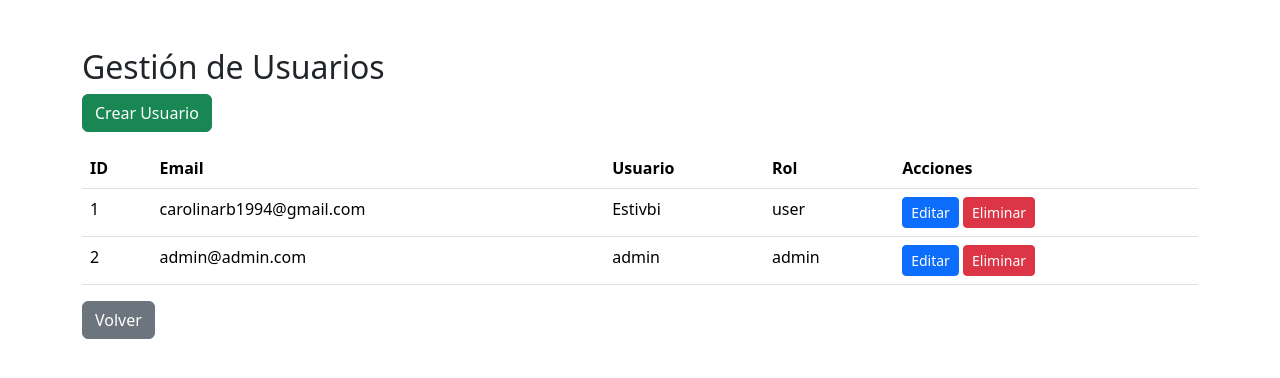
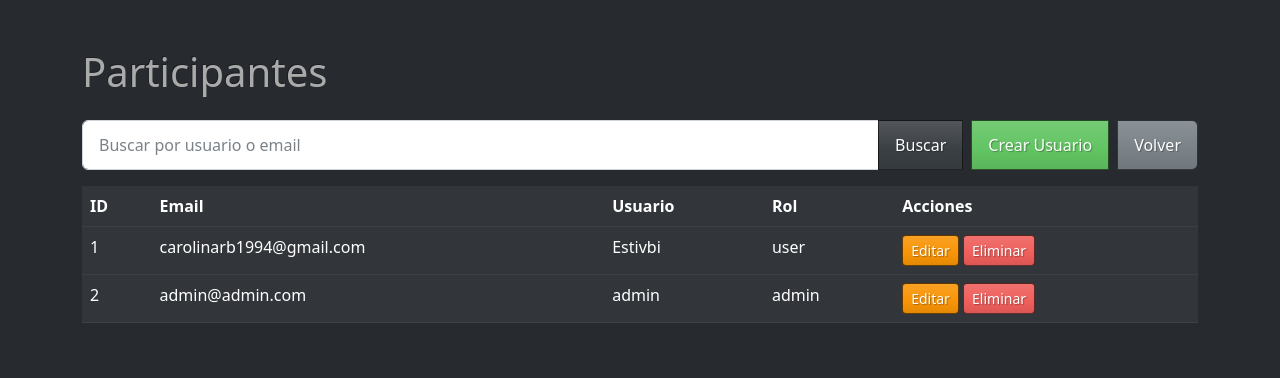
Before and after one commit to Estivbi/torneo_videojuegos, a Flask app: page /admin/usuarios in a window 1280 px wide. Shown: the top 378 px of the page. Run offline with Flask 3, Linux system fonts and the light colour scheme; a user stored in the database is signed in; data comes from the database, SQL or seed files in the repository; parts of the project's set-up code (start-up, migrations or seed data) failed here and were passed over; some libraries are stand-ins or nearby versions.

Commit message:
Add admin panel and user management features with Spanish localization

```diff
--- a/routes/main.py
+++ b/routes/main.py
@@ -21,7 +21,14 @@ def admin_panel():
 @admin_required
 def admin_usuarios():
     db = get_db()
-    usuarios = db.execute('SELECT * FROM users').fetchall()
+    q = request.args.get('q', '').strip()
+    if q:
+        usuarios = db.execute(
+            "SELECT * FROM users WHERE username LIKE ? OR email LIKE ?",
+            (f"%{q}%", f"%{q}%")
+        ).fetchall()
+    else:
+        usuarios = db.execute('SELECT * FROM users').fetchall()
     return render_template('admin_usuarios.html', usuarios=usuarios)
 
 @main.route('/admin/juegos')
--- a/templates/admin.html
+++ b/templates/admin.html
@@ -3,7 +3,7 @@
 <head>
     <meta charset="UTF-8">
     <title>Panel de Administración</title>
-    <link href="https://cdn.jsdelivr.net/npm/bootstrap@5.3.3/dist/css/bootstrap.min.css" rel="stylesheet">
+    <link href="https://cdn.jsdelivr.net/npm/bootswatch@5.3.3/dist/slate/bootstrap.min.css" rel="stylesheet">
 </head>
 <body>
 <div class="container mt-5">
--- a/templates/admin_juegos.html
+++ b/templates/admin_juegos.html
@@ -3,7 +3,7 @@
 <head>
     <meta charset="UTF-8">
     <title>Gestión de Juegos</title>
-    <link href="https://cdn.jsdelivr.net/npm/bootstrap@5.3.3/dist/css/bootstrap.min.css" rel="stylesheet">
+    <link href="https://cdn.jsdelivr.net/npm/bootswatch@5.3.3/dist/slate/bootstrap.min.css" rel="stylesheet">
 </head>
 <body>
 <div class="container mt-5">
--- a/templates/admin_usuarios.html
+++ b/templates/admin_usuarios.html
@@ -1,39 +1,48 @@
-<!-- templates/admin_usuarios.html -->
 <!DOCTYPE html>
 <html lang="es">
 <head>
     <meta charset="UTF-8">
-    <title>Gestión de Usuarios</title>
-    <link href="https://cdn.jsdelivr.net/npm/bootstrap@5.3.3/dist/css/bootstrap.min.css" rel="stylesheet">
+    <title>Gestionar Usuarios</title>
+    <link href="https://cdn.jsdelivr.net/npm/bootswatch@5.3.3/dist/slate/bootstrap.min.css" rel="stylesheet">
 </head>
 <body>
 <div class="container mt-5">
-    <h2>Gestión de Usuarios</h2>
-    <a href="{{ url_for('main.crear_usuario') }}" class="btn btn-success mb-3">Crear Usuario</a>
-    <table class="table">
+    <h1 class="mb-4">Participantes</h1>
+    <form method="get" class="mb-3">
+        <div class="input-group">
+            <input type="text" name="q" class="form-control" placeholder="Buscar por usuario o email" value="{{ request.args.get('q', '') }}">
+            <button class="btn btn-primary" type="submit">Buscar</button>
+            <a href="{{ url_for('main.crear_usuario') }}" class="btn btn-success ms-2">Crear Usuario</a>
+            <a href="{{ url_for('main.admin_panel') }}" class="btn btn-secondary ms-2">Volver</a>
+        </div>
+    </form>
+    <table class="table table-dark table-striped">
         <thead>
             <tr>
-                <th>ID</th><th>Email</th><th>Usuario</th><th>Rol</th><th>Acciones</th>
+                <th>ID</th>
+                <th>Email</th>
+                <th>Usuario</th>
+                <th>Rol</th>
+                <th>Acciones</th>
             </tr>
         </thead>
         <tbody>
-            {% for u in usuarios %}
+        {% for u in usuarios %}
             <tr>
                 <td>{{ u.id }}</td>
                 <td>{{ u.email }}</td>
                 <td>{{ u.username }}</td>
                 <td>{{ u.role }}</td>
                 <td>
-                    <a href="{{ url_for('main.editar_usuario', user_id=u.id) }}" class="btn btn-primary btn-sm">Editar</a>
+                    <a href="{{ url_for('main.editar_usuario', user_id=u.id) }}" class="btn btn-sm btn-warning">Editar</a>
                     <form action="{{ url_for('main.eliminar_usuario', user_id=u.id) }}" method="post" style="display:inline;">
-                        <button type="submit" class="btn btn-danger btn-sm" onclick="return confirm('¿Eliminar este usuario?')">Eliminar</button>
+                        <button class="btn btn-sm btn-danger" type="submit" onclick="return confirm('¿Eliminar usuario?')">Eliminar</button>
                     </form>
                 </td>
             </tr>
-            {% endfor %}
+        {% endfor %}
         </tbody>
     </table>
-    <a href="{{ url_for('main.admin_panel') }}" class="btn btn-secondary">Volver</a>
 </div>
 </body>
 </html>
--- a/templates/crear_juego.html
+++ b/templates/crear_juego.html
@@ -4,7 +4,7 @@
 <head>
     <meta charset="UTF-8">
     <title>Crear Juego</title>
-    <link href="https://cdn.jsdelivr.net/npm/bootstrap@5.3.3/dist/css/bootstrap.min.css" rel="stylesheet">
+    <link href="https://cdn.jsdelivr.net/npm/bootswatch@5.3.3/dist/slate/bootstrap.min.css" rel="stylesheet">
 </head>
 <body>
 <div class="container mt-5">
--- a/templates/crear_usuario.html
+++ b/templates/crear_usuario.html
@@ -3,7 +3,7 @@
 <head>
     <meta charset="UTF-8">
     <title>Crear Usuario</title>
-    <link href="https://cdn.jsdelivr.net/npm/bootstrap@5.3.3/dist/css/bootstrap.min.css" rel="stylesheet">
+     <link href="https://cdn.jsdelivr.net/npm/bootswatch@5.3.3/dist/slate/bootstrap.min.css" rel="stylesheet">
 </head>
 <body>
 <div class="container mt-5">
--- a/templates/editar_juego.html
+++ b/templates/editar_juego.html
@@ -4,7 +4,7 @@
 <head>
     <meta charset="UTF-8">
     <title>Editar Juego</title>
-    <link href="https://cdn.jsdelivr.net/npm/bootstrap@5.3.3/dist/css/bootstrap.min.css" rel="stylesheet">
+     <link href="https://cdn.jsdelivr.net/npm/bootswatch@5.3.3/dist/slate/bootstrap.min.css" rel="stylesheet">
 </head>
 <body>
 <div class="container mt-5">
--- a/templates/editar_usuario.html
+++ b/templates/editar_usuario.html
@@ -4,7 +4,7 @@
 <head>
     <meta charset="UTF-8">
     <title>Editar Usuario</title>
-    <link href="https://cdn.jsdelivr.net/npm/bootstrap@5.3.3/dist/css/bootstrap.min.css" rel="stylesheet">
+     <link href="https://cdn.jsdelivr.net/npm/bootswatch@5.3.3/dist/slate/bootstrap.min.css" rel="stylesheet">
 </head>
 <body>
 <div class="container mt-5">
```
Also changed, not shown: TODO.md (+7 -7 lines).
